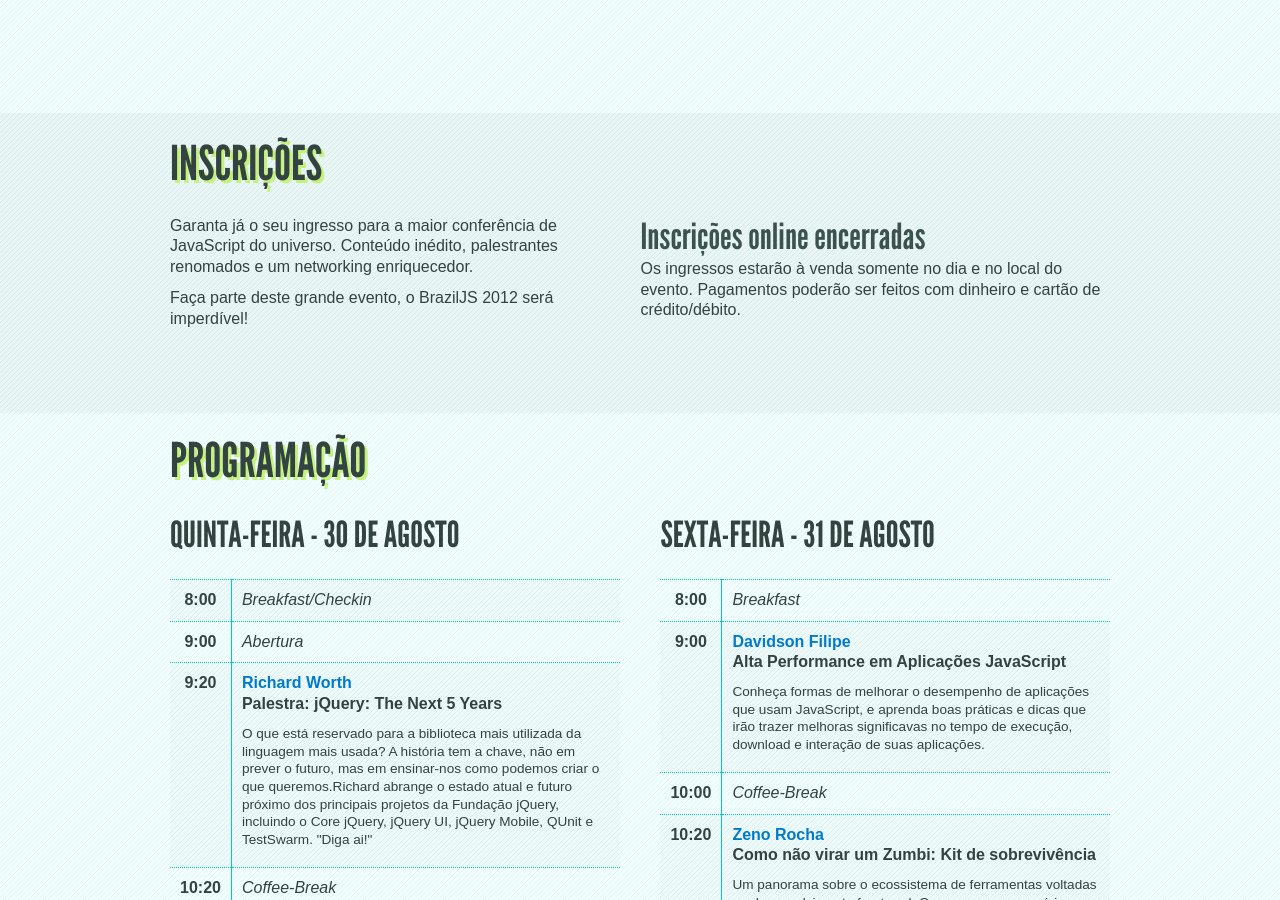
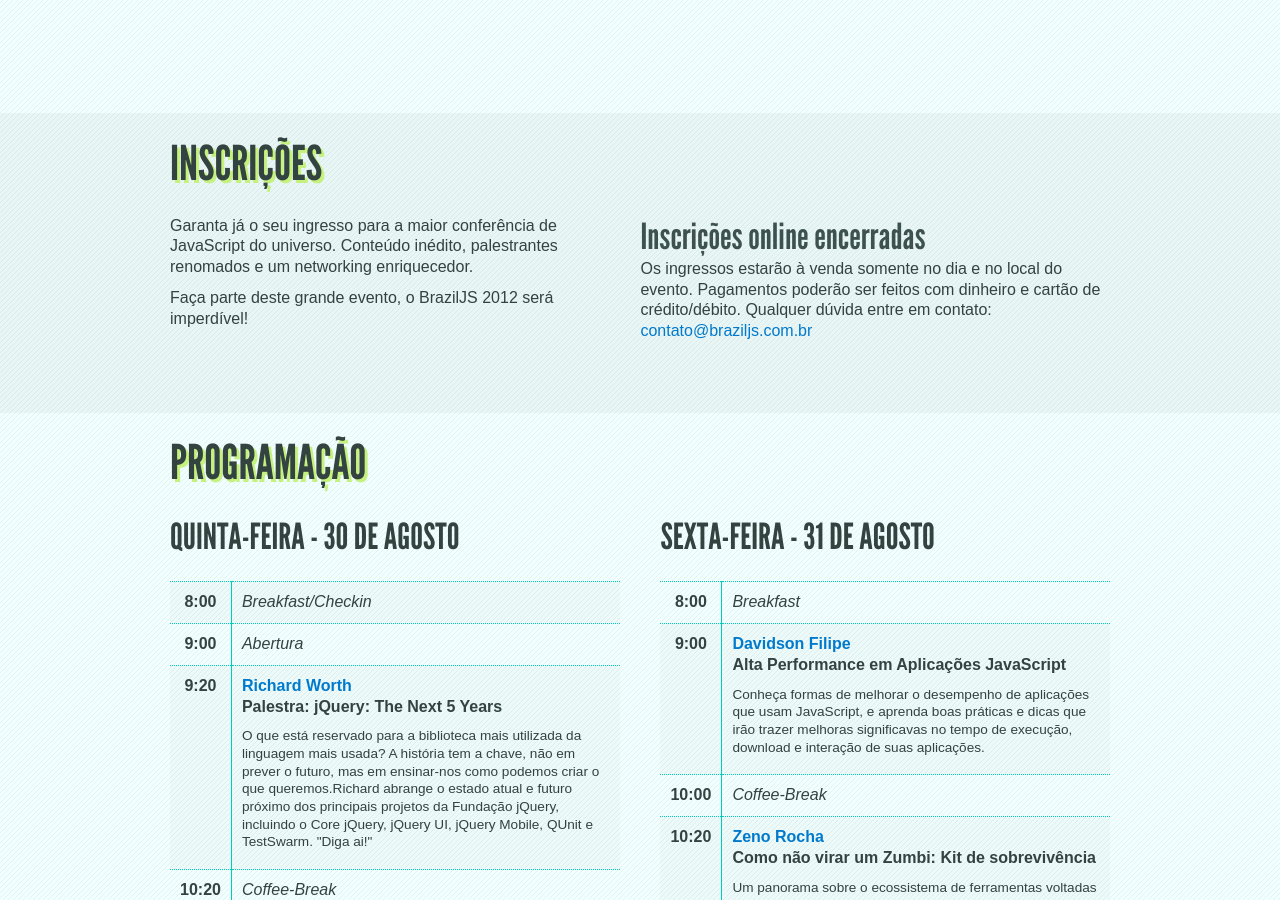
Before and after one commit to braziljs/braziljs-2012, a Jekyll site: the page built from index.html, in a window 1280 px wide and 900 px high, scrolled down 2276 px. Built offline with Jekyll 4.4.1, drawn with Linux system fonts in a browser that asks for light colours; Markdown is read by kramdown in place of the engine named in the settings; comment, search, counter and statistics services are not loaded.

Commit message:
Update _includes/tickets.html

```diff
--- a/_includes/tickets.html
+++ b/_includes/tickets.html
@@ -11,4 +11,5 @@
     </ul>
     Os ingressos estarão à venda somente no dia e no local do evento.
     Pagamentos poderão ser feitos com dinheiro e cartão de crédito/débito.
+    Qualquer dúvida entre em contato: <a href='mailto:contato@braziljs.com.br'>contato@braziljs.com.br</a>
 </div>
```
